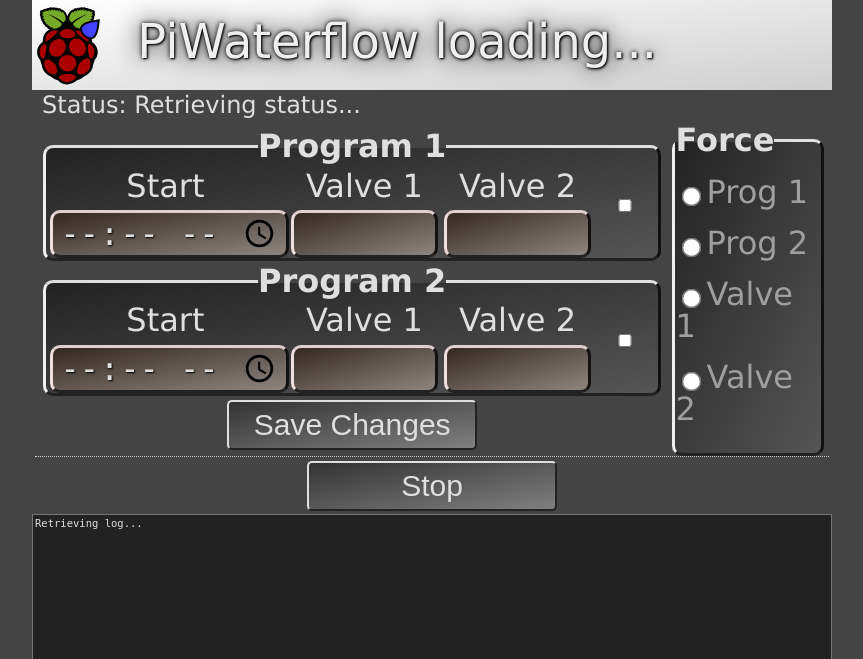
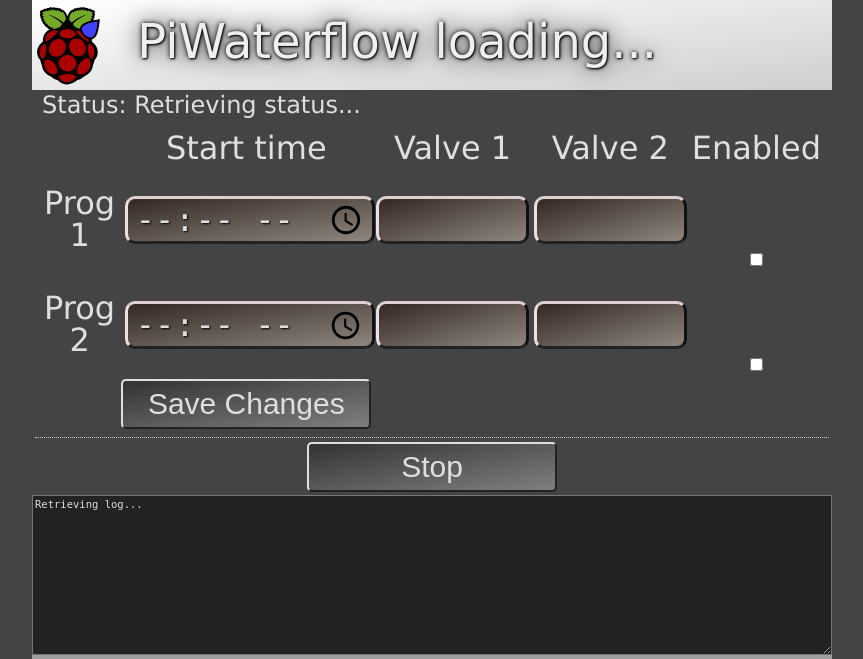
Before and after one commit to Phornee/piwwwaterflow, a Python web app: template templates/form.html in a window 1280 px wide. Shown: the top 659 px of the page, without its empty margins (208-1071 px from the left). Run offline with Jinja, Linux system fonts and the light colour scheme; the template is opened without the code that fills it, so the values that code supplies are empty; grey boxes are pictures that could not be loaded.

Commit message:
New interface

```diff
--- a/static/css/view.css
+++ b/static/css/view.css
@@ -225,7 +225,7 @@ label.programheader
 	font-size:2.5vw;
 	font-weight:500;
 	line-height:100%;
-	padding:0.2em 0 0.2em;
+	/**padding:0.2em 0 0.2em;**/
 }
 
 
--- a/static/js/code.js
+++ b/static/js/code.js
@@ -1,19 +1,25 @@
-function setEnableForceFieldset(enable){
-    document.getElementById("forceFieldset").disabled = !enable
+var forceTriggersEnabled = true
+
+function setEnableForceTriggers(enable){
+    forceTriggersEnabled = enable
 }
 
 function resetForceTriggers(){
-    var x = document.getElementsByName('forcetrigger');
+    document.getElementById('program1trigger').style.color = 'inherit';
+    document.getElementById('program2trigger').style.color = 'inherit';
+    document.getElementById('valve1trigger').style.color = 'inherit';
+    document.getElementById('valve2trigger').style.color = 'inherit';
+
+    /*var x = document.getElementsByName('forcetrigger');
     for (var i = 0; i < x.length; i++) {
         x[i].checked = false;
         x[i].labels.item(0).style.color = 'inherit'
-        }
+        }*/
 }
 
 function activateForceTrigger(controlname){
     control = document.getElementById(controlname);
-    control.checked = true;
-    control.labels.item(0).style.color = '#22FF22'
+    control.style.color = '#22FF22'
 }
 
 const inputs = document.querySelectorAll("input");
@@ -86,7 +92,7 @@ function update(first_time){
     requestservice.onload = function() {
         // Version label update
         var versionlabel = document.getElementById('version');
-        frontend = '1.1.2'
+        frontend = '1.2.1'
         backend = requestservice.response.version
         versionlabel.textContent = `PiWaterflow ${frontend} (Backend ${backend})`
 
@@ -127,8 +133,11 @@ function update(first_time){
         for(var i = 0;i < lines.length;i++){
             if (lines[i].slice(20,24) == 'Next'){
                 newstring = readableDay(lines[i], 34, 44, formattedNow, formattedTomorrow)
+                newstring = readableDay(newstring, 0, 10, formattedNow, formattedTomorrow)
             }
-            newstring = readableDay(newstring, 0, 10, formattedNow, formattedTomorrow)
+            else{
+                newstring = readableDay(lines[i], 0, 10, formattedNow, formattedTomorrow)
+            }
             newlines += newstring + '\n'
         }
 
@@ -146,7 +155,7 @@ function update(first_time){
         resetForceTriggers();
         var forcedObj = requestservice.response.forced;
         if (forcedObj!=null){
-            setEnableForceFieldset(false);
+            setEnableForceTriggers(false);
 
             if (forcedObj.type=='program'){
                 if (forcedObj.value == 0)
@@ -162,7 +171,7 @@ function update(first_time){
             }
         }
         else{
-            setEnableForceFieldset(true)
+            setEnableForceTriggers(true)
         }
 
         // Controls update
@@ -201,7 +210,7 @@ update(true);
 setInterval("update(false);",30000);
 
 function forceProgram(control, program_forced){
-    if (confirm("Are you sure you want to force program?.")) {
+    if (forceTriggersEnabled && confirm("Are you sure you want to force program?.")) {
         let requestservice = new XMLHttpRequest();
         requestservice.open('POST', '/force');
         requestservice.responseType = 'text';
@@ -216,8 +225,8 @@ function forceProgram(control, program_forced){
 
         requestservice.send(data);
 
-        control.labels.item(0).style.color = '#22FF22'
-        setEnableForceFieldset(false)
+        control.style.color = '#22FF22'
+        setEnableForceTriggers(false)
     }
     else {
         control.checked = false
@@ -225,7 +234,7 @@ function forceProgram(control, program_forced){
 }
 
 function forceValve(control, valve_forced){
-    if (confirm("Are you sure you want to force valve?.")) {
+    if (forceTriggersEnabled && confirm("Are you sure you want to force valve?.")) {
         let requestservice = new XMLHttpRequest();
         requestservice.open('POST', '/force');
         requestservice.responseType = 'text';
@@ -240,8 +249,8 @@ function forceValve(control, valve_forced){
 
         requestservice.send(data);
 
-        control.labels.item(0).style.color = '#22FF22'
-        setEnableForceFieldset(false)
+        control.style.color = '#22FF22'
+        setEnableForceTriggers(false)
     }
     else {
         control.checked = false
--- a/templates/form.html
+++ b/templates/form.html
@@ -18,77 +18,69 @@
 				<label id = 'status'>Status: Retrieving status...</label>
 			</div>
 
-			<table class="table" id="tablacontroles"  style="width:100%; height:33%">
-				<tr style="height:90%;">
+			<table class="table" id="tablacontroles"  style="width:100%">
+				<tr>
 					<td>
 						<table id="programsandforce" style="width:100%;height:100%; border-bottom:1px dotted #ccc;">
 							<tr>
-								<td style="width:80%;">
-									<table class="table" id="programstable" style="width:100%; height:100%;">
-										<tr border="0px" id="prog1row" style="height:45%;">
-											<td border="0px">
-												<fieldset>
-													<legend class="fieldsetheader"> Program 1</legend>
-													<span class="spantime">
-														<label class="programheader">Start </label>
+								<td>
+									<table class="table" id="programstable" style="height:100%;" cellpadding="0" cellspacing="5">
+										<tr border="0px" id="headers">
+											<th width="10%"></th>
+											<th width="30%">
+												<label class="programheader">Start time </label>
+											</th>
+											<th width="30%">
+												<label class="programheader" id="valve1trigger" onclick="forceValve(this,0)">Valve 1</label>
+											</th>
+											<th width="30%">
+												<label class="programheader" id="valve2trigger" onclick="forceValve(this,1)">Valve 2</label>
+											</th >
+											<th width="5%">
+												<label class="programheader" >Enabled</label>
+											</th>
+										</tr>
+										<tr border="0px" id="prog1row">
+											<td>
+												<label class="programheader" id="program1trigger" onclick="forceProgram(this,0)">Prog 1</label>
+											</td>
+											<td>
 												<input type="time" class="timeclass copperround" id="time1" name="time1" required>
-													</span>
-													<span class="spanvalve">
-														<label class="programheader" >Valve 1</label>
+											</td>
+											<td>
 												<input id="valve11" name="valve11" class="number copperround" type="number"  min="0" max="10">
-													</span>
-													<span class="spanvalve">
-														<label class="programheader" >Valve 2</label>
+											</td>
+											<td>
 												<input id="valve12" name="valve12" class="number copperround" type="number" min="0" max="10">
-													</span>
-													<span class="spanenabled">
+											</td>
+											<td>
 												<input type="checkbox" id="prog1enabled" name="prog1enabled" value="True" class="checkstyle">
-													</span>
-												</fieldset>
 											</td>
 										</tr>
-										<tr border="0" id="prog2row" style="height:45%;">
+										<tr border="0px" id="prog2row">
 											<td>
-												<fieldset>
-													<legend class="fieldsetheader">Program 2</legend>
-													<span class="spantime">
-														<label class="programheader">Start </label>
+												<label class="programheader" id="program2trigger" onclick="forceProgram(this,1)">Prog 2</label>
+											</td>
+											<td>
 												<input type="time" class="timeclass copperround" id="time2" name="time2" required>
-													</span>
-													<span class="spanvalve">
-														<label class="programheader" >Valve 1</label>
+											</td>
+											<td>
 												<input id="valve21" name="valve21" class="number copperround"  type="number" min="0" max="10">
-													</span>
-													<span class="spanvalve">
-														<label class="programheader" >Valve 2</label>
+											</td>
+											<td>
 												<input id="valve22" name="valve22" class="number copperround"  type="number" min="0" max="10">
-													</span>
-													<span class="spanenabled">
+											</td>
+											<td>
 												<input type="checkbox" id="prog2enabled" name="prog2enabled" value="True" class="checkstyle">
-													</span>
-												</fieldset>
 											</td>
 										</tr>
-										<tr style="height:10%;">
+										<tr>
+											<td></td>
 											<td>
 												<input id="saveForm" class="button_text" type="submit" name="submit" value="Save Changes" />
 											</td>
 										</tr>
 									</table>
-								</td>
-								<td style='text-align:left;'>
-									<fieldset id="forceFieldset">
-										<legend class="fieldsetheader">Force</legend>
-										<br>
-										<input type="radio" id="program1trigger" name="forcetrigger" value="prog1" style="margin-left:10;" onclick="forceProgram(this,0);">
-										<label for="program1trigger" class="header">Prog 1</label><br><br>
-										<input type="radio" id="program2trigger" name="forcetrigger" value="prog2" style="margin-left:10;" onclick="forceProgram(this,1);">
-										<label for="program2trigger" class="header">Prog 2</label><br><br>
-										<input type="radio" id="valve1trigger" name="forcetrigger" value="valve1" style="margin-left:10;" onclick="forceValve(this,0);">
-										<label for="valve1trigger" class="header">Valve 1</label><br><br>
-										<input type="radio" id="valve2trigger" name="forcetrigger" value="valve2" style="margin-left:10;" onclick="forceValve(this,1);">
-										<label for="valve2trigger" class="header">Valve 2</label><br><br>
-									</fieldset>
 								</td>
 							</tr>
 						</table>
@@ -106,7 +98,7 @@
 		<textarea id="log" rows="12"  style = "width:100%; height:20vh; font-size: 0.27em;" readonly>Retrieving log...</textarea>
 	</div>
 	<div>
-		<iframe id="grafana_iframe" src="http://192.168.0.14:3000/d-solo/95wZWikRz/piwaterflow?orgId=1&from=now-24h&to=now&panelId=2" width="100%" height="30%" frameborder="0"></iframe>
+		<iframe id="grafana_iframe" src="http://192.168.0.14:3000/d-solo/95wZWikRz/piwaterflow?orgId=1&from=now-24h&to=now&panelId=2" width="100%" height="50%" frameborder="0"></iframe>
 	</div>
 	<script type="text/javascript" src="static/js/code.js"></script>
 	</body>
```
Lines whose indentation alone changed are shown as unchanged.
